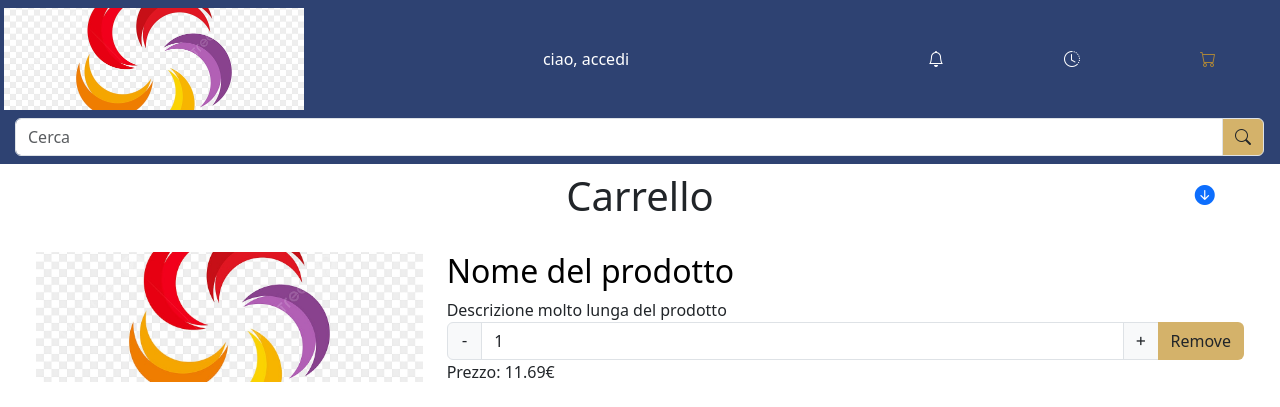
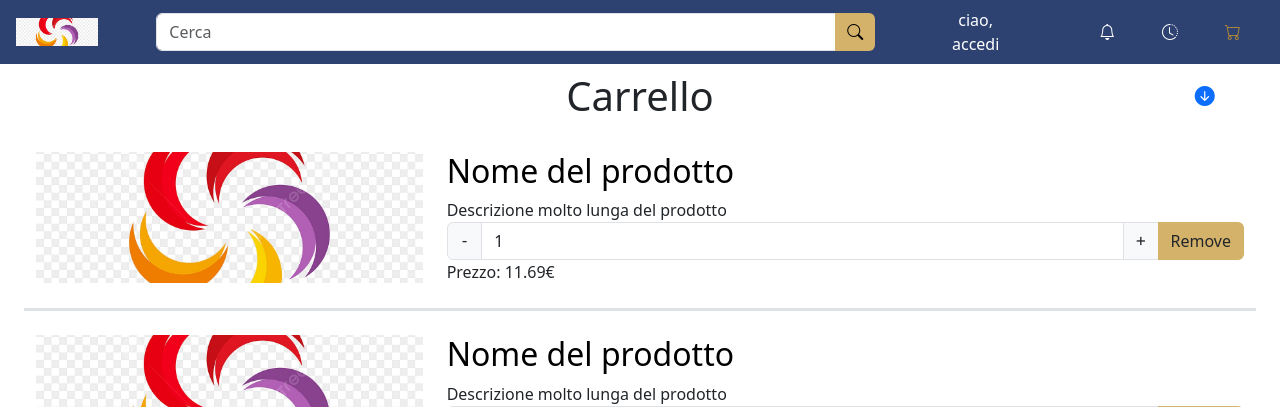
Before and after one commit to danix1234/elaborato_WEB_2025, a PHP site: page /carrello.php in a window 1280 px wide. Shown: the top 407 px of the page. Run offline with PHP 8.4, Linux system fonts and the light colour scheme.

Commit message:
mod base to be able to display correctly in desktop

```diff
--- a/website/template/base.php
+++ b/website/template/base.php
@@ -14,32 +14,38 @@
 </head>
 
 <body class="bg-white">
-    <header class="container-fluid p-0 py-2 overflow-hidden bg-custom-blue">
+    <header class="container-fluid px-0 py-2 overflow-hidden bg-custom-blue">
 
-        <div class="row d-flex align-items-center justify-content-center px-1">
-            <div class="col-3">
-                <a href="#"><img src="./img/temp.jpg" class="img-fluid" alt="Logo" /></a><!-- TODO add path to img -->
+        <div class="row align-items-center justify-content-between mx-1">
+            <!-- Logo -->
+            <div class="col-3 col-md-2 col-lg-1 order-1"> <!-- TODO col-lg ! -->
+                <a href="#"><img src="./img/temp.jpg" class="img-fluid" alt="Logo" /></a>
             </div>
-            <div class="col text-center text-white">ciao, accedi</div>
-            <!-- TODO add correct ref -->
-            <div class="col-4 d-flex align-items-center">
-                <div class="w-100 d-flex justify-content-around">
-                    <a href="#" title="notifica" class="text-white"><span
-                            class="bi bi-bell"></span></a><!-- TODO add correct ref -->
-                    <a href="#" title="ordini" class="text-white"><span
-                            class="bi bi-clock-history"></span></a><!-- TODO add correct ref -->
-                    <a href="#" title="carrello" class="text-custom-gold"><span
-                            class="bi bi-cart"></span></a><!-- TODO add correct ref -->
+
+            <!-- search bar -->
+            <div class="col-12 col-md-7 mt-2 mt-md-0 order-4 order-md-2">
+                <div class="input-group">
+                    <label for="searchBar" class="visually-hidden form-label">Cerca</label>
+                    <input id="searchBar" type="search" class="form-control rounded-start rm-border"
+                        placeholder="Cerca" />
+                    <button type="submit" class="btn btn-custom-lgold">
+                        <span class="bi bi-search"></span>
+                    </button>
                 </div>
             </div>
-        </div>
-        <!-- search bar -->
-        <div class="row mt-2 px-3">
-            <div class="input-group">
-                <label for="searchBar" class="visually-hidden form-label">Cerca</label>
-                <input id="searchBar" type="search" class="form-control rounded-start rm-border" placeholder="Cerca" />
-                <a href="#" class="input-group-text bg-custom-lgold rm-border" title="cerca">
-                    <span class="bi bi-search"></span> </a>
+
+            <!-- log in -->
+            <div class="col-5 col-md-1 text-center text-white order-2 order-md-3">
+                ciao, accedi
+            </div>
+
+            <!-- icons -->
+            <div class="col-4 col-md-2 d-flex align-items-center order-3 order-md-4 justify-content-center">
+                <div class="w-100 d-flex justify-content-around">
+                    <a href="#" title="notifica" class="text-white"><span class="bi bi-bell"></span></a>
+                    <a href="#" title="ordini" class="text-white"><span class="bi bi-clock-history"></span></a>
+                    <a href="#" title="carrello" class="text-custom-gold"><span class="bi bi-cart"></span></a>
+                </div>
             </div>
         </div>
     </header>
```
